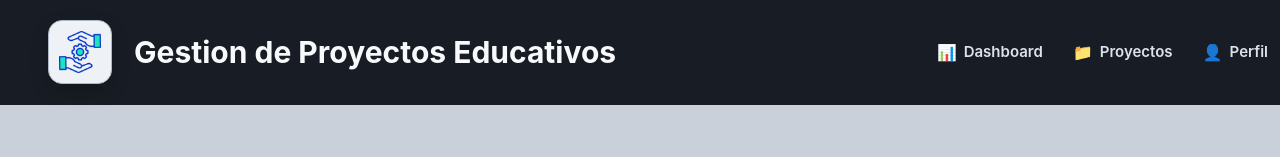
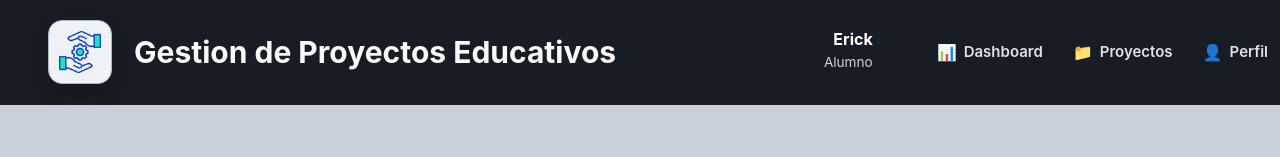
Before and after one commit to Guille0916/pv_tp3_grupo19, a React (Vite) app: page / in a window 1280 px wide. Shown: the top 157 px of the page. Built offline with nearby package versions, Linux system fonts and the light colour scheme.

Commit message:
Completado,Header dinamico , UsuarioContext y correccion de Providr

```diff
--- a/src/App.jsx
+++ b/src/App.jsx
@@ -3,6 +3,8 @@ import './assets/static/styles/style.css'
 import Footer from './components/Footer.jsx'
 import Nav from './components/Nav.jsx'
 import Header from './components/Header.jsx'
+
+import { UsuarioProvider } from './context/UsuarioContext.jsx'
 
 // Importaciones desde la carpeta views
 import Dashboard from './views/Dashboard.jsx'
@@ -12,6 +14,8 @@ import PerfilUsuario from './views/PerfilUsuario.jsx'
 
 function App() {
   return (
+
+    <UsuarioProvider>
       <div className="app">
 
         <div className="app-header">
@@ -40,6 +44,7 @@ function App() {
         <Footer></Footer>
 
       </div>
+    </UsuarioProvider>
   );
 }
 
--- a/src/components/Header.jsx
+++ b/src/components/Header.jsx
@@ -1,9 +1,15 @@
+import React, { useContext } from 'react';
 import '../assets/static/styles/Header.css';
 import logoEducacion from '../assets/img/logo-educacion.png';
+import { UsuarioContext } from '../context/UsuarioContext';
 
 const Header = () => {
+  const { usuario } = useContext(UsuarioContext);
+
   return (
-        <header className="header-contenedor">
+
+    <header className="header-contenedor" style={{ display: 'flex', justifyContent: 'space-between', alignItems: 'center', width: '100%' }}>
+
       <div className="header-logo">
         <img
           className="logo-animado"
@@ -15,6 +21,15 @@ const Header = () => {
         />
         <h1>Gestion de Proyectos Educativos</h1>
       </div>
+
+      {usuario && (
+
+        <div className="header-usuario" style={{ textAlign: 'right', paddingRight: '20px', color: 'white', alignSelf: 'center' }}>
+          <p style={{ margin: 0, fontWeight: 'bold', lineHeight: '1.2' }}>{usuario.nombre}</p>
+          <span style={{ fontSize: '0.85em', opacity: 0.8 }}>{usuario.rol}</span>
+        </div>
+      )}
+
     </header>
   );
 };
--- a/src/context/UsuarioContext.jsx
+++ b/src/context/UsuarioContext.jsx
@@ -1,23 +1,25 @@
-import{ createContext, useState } from 'react';
+import { createContext, useState } from 'react';
 
 export const UsuarioContext = createContext();
 
-const UsuarioProvider = ({ children }) => {
+// Agregamos 'export' al inicio para que App.jsx lo pueda importar correctamente
+export const UsuarioProvider = ({ children }) => {
   const [usuario, setUsuario] = useState({
-    nombre: 'Mario',
+    nombre: 'Erick',
     dni: '12345678',
     rol: 'Alumno',
     institucion: 'Facultad de ingenieria UNJU',
   });
-//funcion actualizar los datos del perfil desde la vista de configuracion
-const actualizarPerfil=(nuevoDatos)=>{
-    setUsuario((prevUsuario)=>({
-        ...prevUsuario,
-        ...nuevoDatos
+
+  // Función para actualizar los datos del perfil desde la vista de configuración
+  const actualizarPerfil = (nuevoDatos) => {
+    setUsuario((prevUsuario) => ({
+      ...prevUsuario,
+      ...nuevoDatos
     }));
-}
+  };
 
-    return (
+  return (
     <UsuarioContext.Provider value={{ usuario, actualizarPerfil }}>
       {children}
     </UsuarioContext.Provider>
```
Lines whose indentation alone changed are shown as unchanged.
